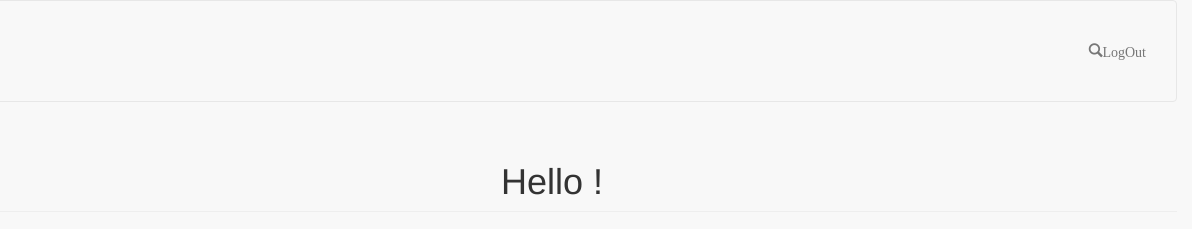
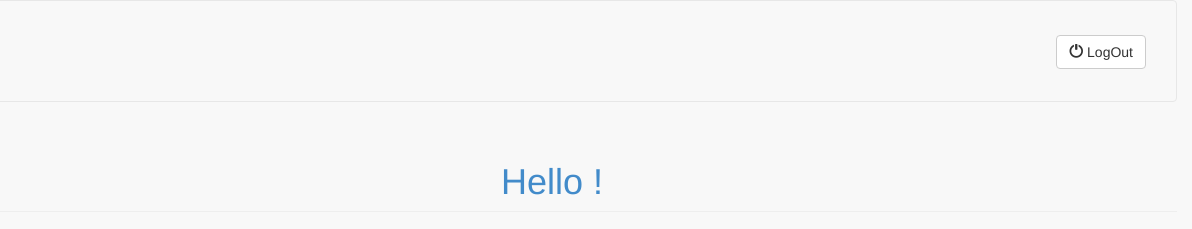
Before and after one commit to RomainCucu/parisSportif3.0, a website: page html/accueil.html in a window 1280 px wide. Shown: the top 229 px of the page, 88-1280 px from the left. Drawn offline with Linux system fonts and the light colour scheme; a script that the page names is missing.

Commit message:
Update accueil.html

```diff
--- a/html/accueil.html
+++ b/html/accueil.html
@@ -61,7 +61,11 @@
     </div>
     <div class="collapse navbar-collapse" id="bs-example-navbar-collapse-1">
       <ul class="nav navbar-nav navbar-right">
-        <li><a href="#"><span class="glyphicon glyphicon-search" aria-hidden="true">LogOut</span></a></li>
+        <li><a href="#">
+        <button type="button" class="btn btn-default btn-md">
+          <span class="glyphicon glyphicon-off" aria-hidden="true"></span> LogOut
+        </button>
+        </li>
       </ul>
     </div><!-- /.navbar-collapse -->
   </div><!-- /.container-fluid -->
```
